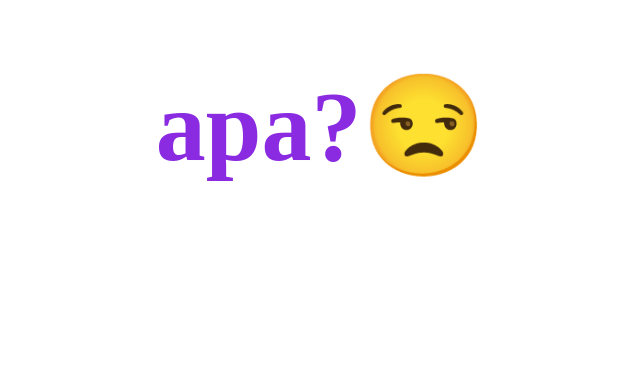
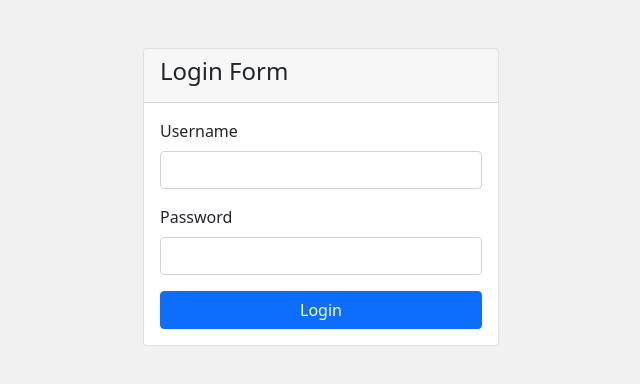
Before and after one commit to TinkerbellBeStrong/TestGithubXI-RPL-2, a plain HTML site: page join.html in a window 1280 px wide. Shown: the top 384 px of the page, without its empty margins (319-959 px from the left). Drawn offline with nearby package versions, Linux system fonts and the light colour scheme.

Commit message:
mengubah isi halaman join

```diff
--- a/join.html
+++ b/join.html
@@ -1,16 +1,47 @@
 <!DOCTYPE html>
-<html lang="en">
+<html>
 <head>
-    <meta charset="UTF-8">
-    <meta http-equiv="X-UA-Compatible" content="IE=edge">
-    <meta name="viewport" content="width=device-width, initial-scale=1.0">
-    <title>Document</title>
+	<title>Login Form</title>
+	<meta charset="utf-8">
+	<meta name="viewport" content="width=device-width, initial-scale=1">
+	<link rel="stylesheet" href="https://cdnjs.cloudflare.com/ajax/libs/font-awesome/5.15.3/css/all.min.css">
+	<link rel="stylesheet" href="https://cdnjs.cloudflare.com/ajax/libs/twitter-bootstrap/5.0.2/css/bootstrap.min.css">
+	<link rel="stylesheet" href="https://cdnjs.cloudflare.com/ajax/libs/bootstrap-icons/1.5.0/bootstrap-icons.min.css">
+	<script src="https://cdnjs.cloudflare.com/ajax/libs/popper.js/2.9.3/umd/popper.min.js"></script>
+	<script src="https://cdnjs.cloudflare.com/ajax/libs/jquery/3.6.0/jquery.min.js"></script>
+	<script src="https://cdnjs.cloudflare.com/ajax/libs/twitter-bootstrap/5.0.2/js/bootstrap.min.js"></script>
+	<style>
+		body {
+			background-color: #f1f1f1;
+		}
+	</style>
 </head>
 <body>
-    <h1 style="color: blueviolet;font-size: 100px;text-align: center;">apa?😒</h1>
-    <br><br><br><br><br><br><br><br><br><br><br><br><br><br><br><br><br><br><br><br>
-    <br><br><br><br><br><br><br><br><br><br><br><br><br><br><br><br><br><br><br><br><br><br><br><br><br><br><br><br><br><br><br><br><br><br><br><br><br><br><br><br><br><br><br><br><br><br><br><br><br><br><br><br><br><br><br><br><br><br><br><br><br><br><br><br><br><br><br><br><br><br><br><br><br><br><br><br><br><br><br><br><br><br><br><br><br><br><br><br><br><br><br><br><br><br><br><br><br><br><br><br><br><br><br><br><br><br><br><br><br><br><br><br><br><br><br><br><br><br><br><br><br><br><br><br><br><br><br><br><br><br><br><br><br><br><br><br><br><br><br><br><br><br><br><br><br><br><br><br><br><br><br><br><br><br><br><br><br><br><br><br><br><br><br><br><br><br><br><br><br><br><br><br><br><br><br><br><br><br><br><br><br><br><br><br><br><br><br><br><br><br><br><br><br><br><br><br><br><br><br><br><br><br><br><br><br><br><br><br><br><br><br><br><br><br><br><br><br><br><br><br><br><br><br><br><br><br><br><br><br><br><br><br><br><br><br><br><br><br><br><br><br><br><br><br><br><br><br><br><br><br><br><br><br><br><br><br><br><br><br><br><br><br><br><br><br><br><br><br><br><br><br><br><br><br><br><br><br><br><br><br><br><br><br><br><br><br><br><br><br><br><br><br><br><br><br><br><br><br><br><br>
-    <br><br><br><br><br><br><br><br><br><br><br><br><br><br><br><br><br><br><br><br><br><br><br><br><br><br><br><br><br><br><br><br><br><br><br><br><br><br><br><br><br><br><br><br><br><br><br><br><br><br><br><br><br><br><br><br><br><br><br><br><br><br><br><br><br><br><br><br><br><br><br><br><br><br><br><br><br><br><br><br><br><br><br><br><br><br><br><br><br><br><br><br><br><br><br><br><br><br><br><br>
-    <h1 style="color: blueviolet;font-size: 100px;text-align: center;">ya apa?🤨</h1>
+	<div class="container">
+		<div class="row">
+			<div class="col-md-4 offset-md-4 mt-5">
+				<div class="card">
+					<div class="card-header">
+						<h4>Login Form</h4>
+					</div>
+					<div class="card-body">
+						<form action="" method="post">
+							<div class="mb-3">
+								<label for="username" class="form-label">Username</label>
+								<input type="text" class="form-control" id="username" name="username" required>
+							</div>
+							<div class="mb-3">
+								<label for="password" class="form-label">Password</label>
+								<input type="password" class="form-control" id="password" name="password" required>
+							</div>
+							<div class="d-grid gap-2">
+								<button type="submit" class="btn btn-primary">Login</button>
+							</div>
+						</form>
+					</div>
+				</div>
+			</div>
+		</div>
+	</div>
 </body>
 </html>
```
